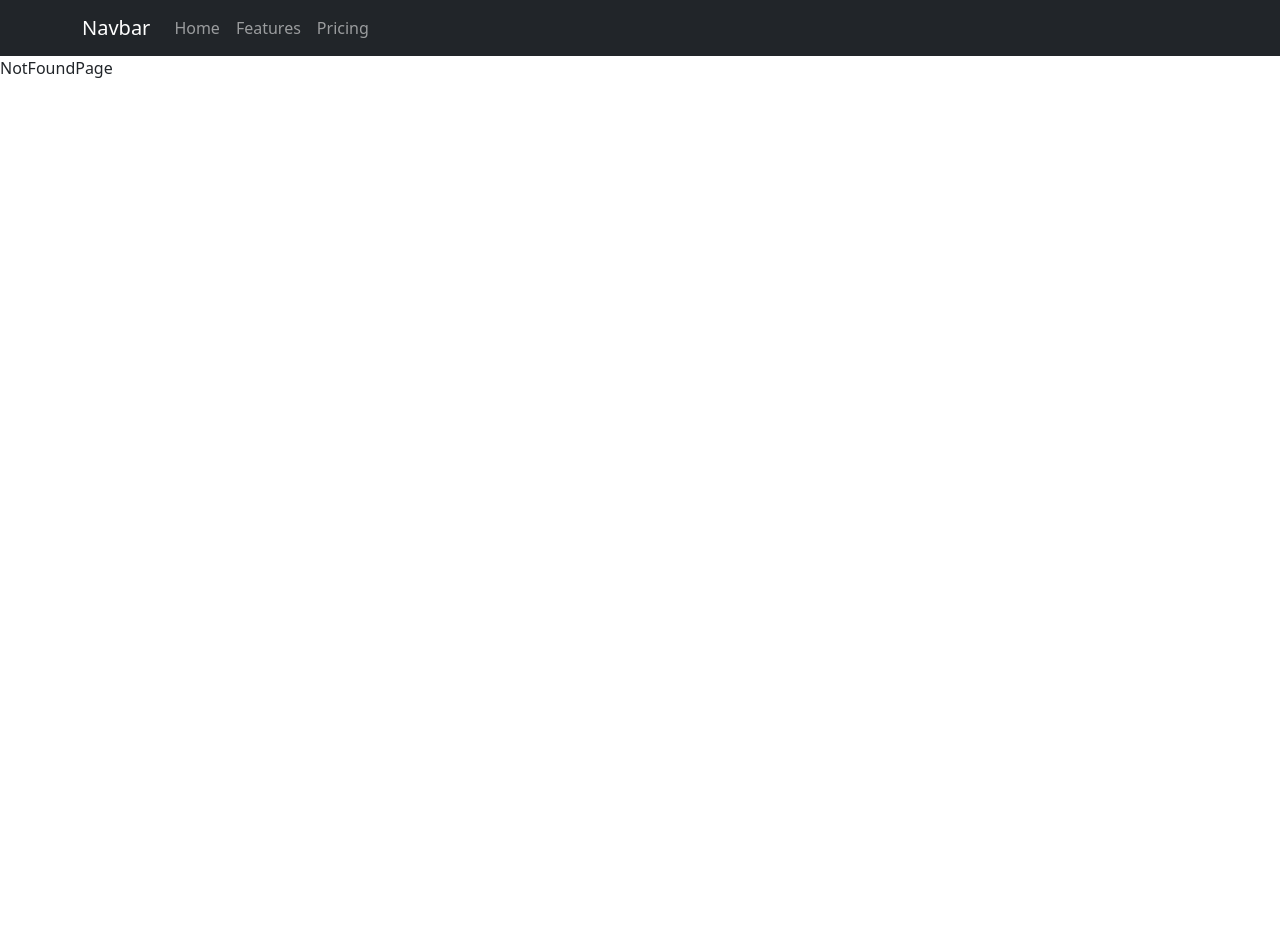
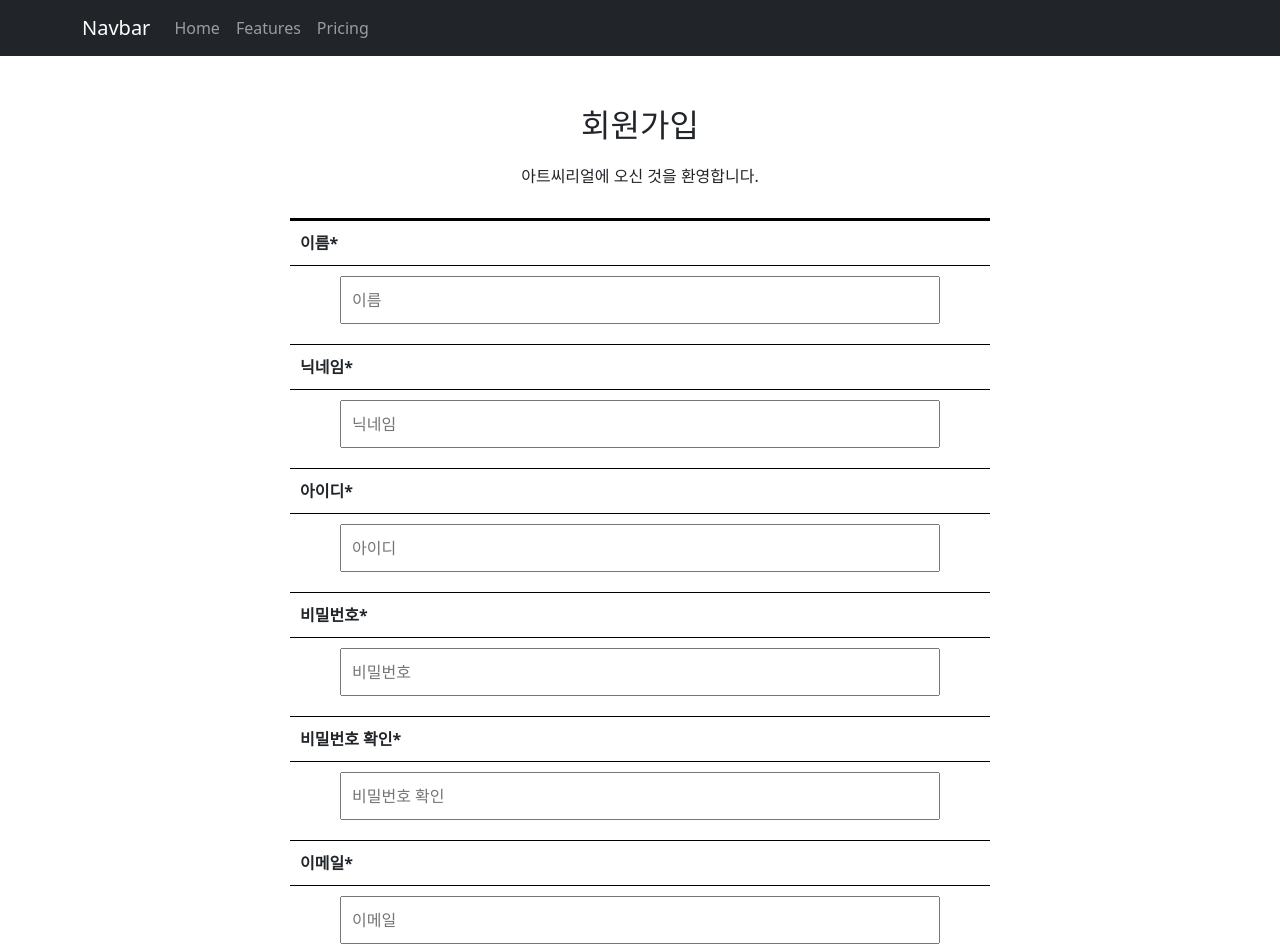
Before and after one commit to Art-SeeReal/FE_Repo, a React (Create React App) app: page /signUp in a window 1280 px wide. Shown: the top 952 px of the page. Before the commit the page ends 800 px from the top, so only its background shows below. Built offline with nearby package versions, Linux system fonts and the light colour scheme.

Commit message:
feat : 회원가입 폼

```diff
--- a/src/App.tsx
+++ b/src/App.tsx
@@ -5,6 +5,7 @@ import Applayout from './layout/Applayout';
 import HomePage from './pages/HomePage/HomePage';
 import LoginPage from './pages/LoginPage/LoginPage';
 import NotFoundPage from './pages/NotFoundPage/NotFoundPage';
+import SignupPage from './pages/SignupPage';
 
 const App = () => {
   return (
@@ -13,6 +14,7 @@ const App = () => {
         <Route path="/" element={<Applayout />}>
           <Route index element={<HomePage />} />
           <Route path="/login" element={<LoginPage />} />
+          <Route path="/signUp" element={<SignupPage />} />
           <Route path="*" element={<NotFoundPage />} />
         </Route>
       </Routes>
--- a/src/layout/Applayout.tsx
+++ b/src/layout/Applayout.tsx
@@ -20,6 +20,6 @@ const Applayout = () => {
       <Outlet />
     </div>
   );
-}
+};
 
 export default Applayout;
--- /dev/null
+++ b/src/pages/SignupPage/InputWithLabel.tsx
@@ -0,0 +1,49 @@
+import React from 'react';
+import styled from 'styled-components';
+
+interface InputWithLabelProps {
+  label: string;
+  placeholder: string;
+  type: string;
+}
+
+const InputWrapper = styled.div`
+  display: flex;
+  flex-direction: column;
+  align-items: center;
+  width: 100%;
+`;
+
+const StyledLabel = styled.label`
+  align-self: flex-start;
+  font-weight: bold;
+  margin-left: 10px;
+`;
+
+const StyledInput = styled.input`
+  width: 90%;
+  min-width: 450px;
+  max-width: 600px;
+  padding: 10px;
+  margin-bottom: 10px;
+`;
+
+const StyledDivider = styled.div`
+  width: 100%;
+  height: 1px; /* You may adjust the height */
+  background-color: #000;
+  margin: 10px 0;
+`;
+
+const InputWithLabel = ({ label, placeholder, type }: InputWithLabelProps) => {
+  return (
+    <InputWrapper>
+      <StyledLabel>{label}</StyledLabel>
+      <StyledDivider />
+      <StyledInput type={type} placeholder={placeholder} />
+      <StyledDivider />
+    </InputWrapper>
+  );
+};
+
+export default InputWithLabel;
--- /dev/null
+++ b/src/pages/SignupPage/index.tsx
@@ -0,0 +1,65 @@
+import React from 'react';
+import styled from 'styled-components';
+import InputWithLabel from './InputWithLabel';
+
+interface DividerProps {
+  height?: string;
+}
+
+const LoginPageWrapper = styled.div`
+  display: flex;
+  margin: auto;
+  padding: 50px 0;
+  flex-direction: column;
+  align-items: center;
+  justify-content: center;
+  width: 60vw;
+  min-width: 500px;
+  max-width: 700px;
+`;
+
+const Title = styled.h1`
+  font-size: 2rem;
+  margin-bottom: 20px;
+`;
+
+const Subtitle = styled.p`
+  font-size: 1rem;
+  margin-bottom: 20px;
+`;
+
+const Divider = styled.div<DividerProps>`
+  width: 100%;
+  height: ${(props) => props.height || '1px'};
+  background-color: #000;
+  margin: 10px 0;
+`;
+
+const Label = styled.div`
+  align-self: flex-start;
+  font-weight: bold;
+  margin-left: 10px; /* 원하는 여백 크기로 조절하세요 */
+`;
+
+const SignupPage = () => {
+  return (
+    <LoginPageWrapper>
+      <Title>회원가입</Title>
+      <Subtitle>아트씨리얼에 오신 것을 환영합니다.</Subtitle>
+      <Divider height="3px" />
+      <InputWithLabel label="이름*" placeholder="이름" type="text" />
+      <InputWithLabel label="닉네임*" placeholder="닉네임" type="text" />
+      <InputWithLabel label="아이디*" placeholder="아이디" type="text" />
+      <InputWithLabel label="비밀번호*" placeholder="비밀번호" type="text" />
+      <InputWithLabel label="비밀번호 확인*" placeholder="비밀번호 확인" type="text" />
+      <InputWithLabel label="이메일*" placeholder="이메일" type="text" />
+      <InputWithLabel label="핸드폰 번호*" placeholder="핸드폰 번호" type="text" />
+      <InputWithLabel label="지역" placeholder="지역" type="text" />
+      <Label>회원 종류*</Label>
+      <Divider />
+      <Divider />
+    </LoginPageWrapper>
+  );
+};
+
+export default SignupPage;
```
